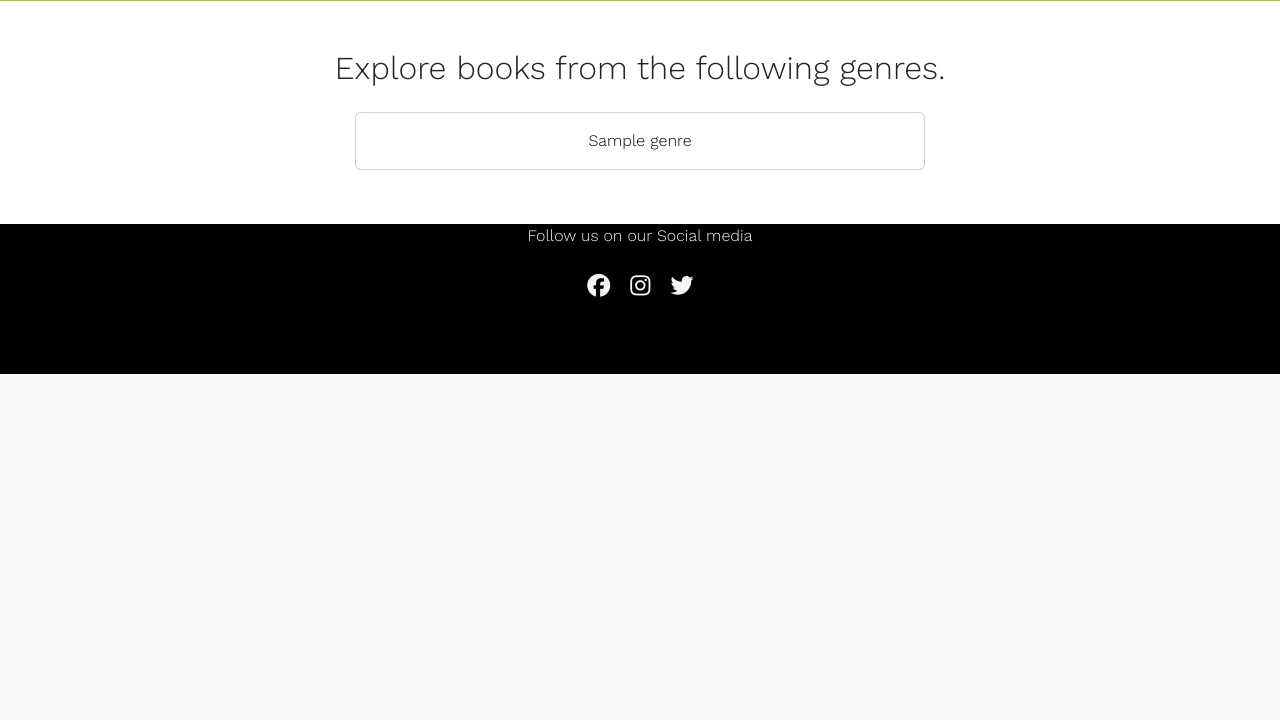
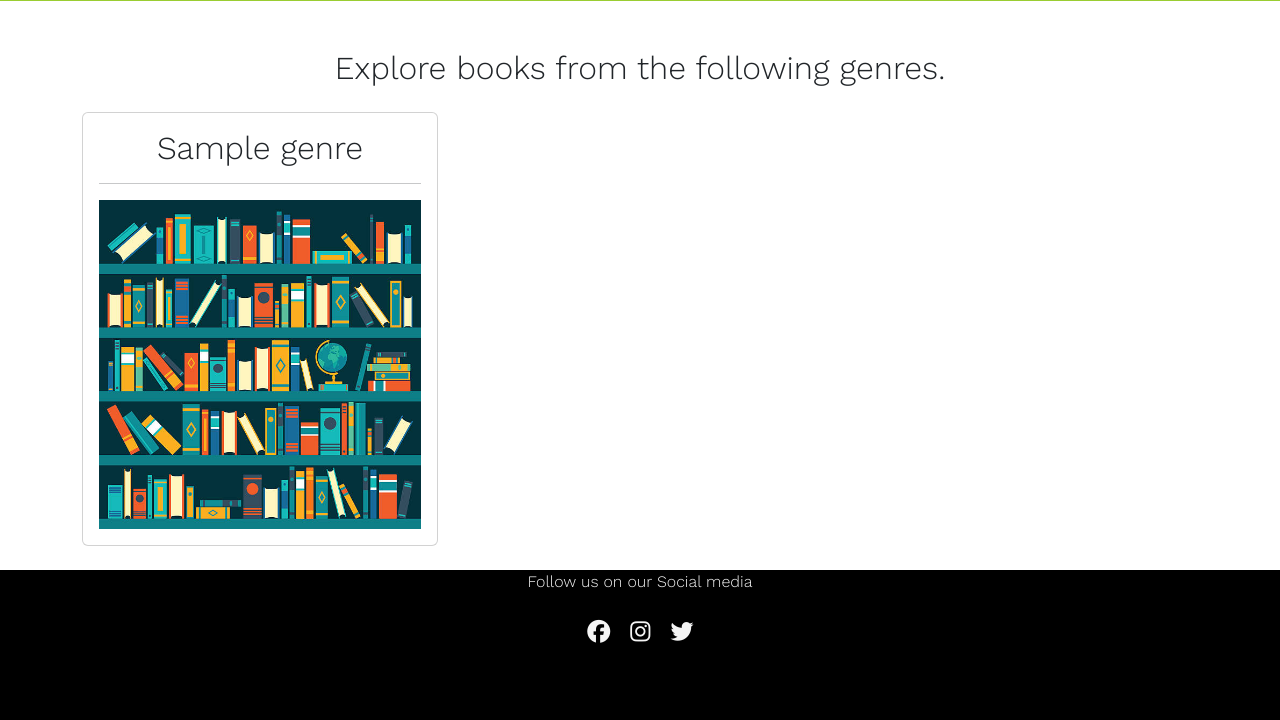
Before and after one commit to ARcKP98/open-book-reviews, a Django app: page / in a window 1280 px wide. Shown: the part 426-1146 px from the top of the page. Before the commit the page ends 800 px from the top, so only its background shows below. Run offline with Django 3.2, Linux system fonts and the light colour scheme; tables that the repository leaves empty hold one stand-in row (values such as "Sample post"); some libraries are stand-ins or nearby versions.

Commit message:
Change the genre menu based on feedback.

```diff
--- a/templates/index.html
+++ b/templates/index.html
@@ -15,24 +15,29 @@
         <img src="{% static 'images/hero_image.jpeg' %}" class="img-fluid" alt="A Bookshelf full of books.">
       </div>
     </div>
+  </div>
 </section>
 
-<section id="genre-list">
+<section class="genre-list">
   <div class="container text-center">
     <div class="row">
       <div class="col-lg-12">
         <h2 class="text-center mt-5">Explore books from the following genres.</h2>
       </div>
-  <div class="col-6 mx-auto mt-3">
+      <div class="col-12 mt-3 left">
         <div class="row">
           {% for genre in genre_list %}
-      <div class="card mx-auto ml-3 mr-5 mb-3 w100">
-        <a href="{% url 'books' genre=genre.slug %}">
+          <div class="col-xl-4">
+            <div class="card mb-4">
               <div class="card-body">
-          <p class="card-text text-sm">{{ genre.name }}</p>
+                <h2 class="card-title">{{ genre.name }}</h2>
+                <hr />
+                <div class="image-container">
+                  <img class="img-fluid" src="{% static 'images/genre_image.jpeg' %}">
                 </div>
               </div>
-    </a>
+            </div>
+          </div>
           {% if forloop.counter|divisibleby:3 %}
         </div>
         <div class="row">
@@ -46,10 +51,10 @@
     <nav aria-label="Page navigation">
       <ul class="pagination justify-content-center">
         {% if page_obj.has_previous %}
-    <li><a href="?page={{ page_obj.previous_page_number }}" class="mt-5 page-link">&#8592; Prev </a></li>
+        <li><a href="?page={{ page_obj.previous_page_number }}" class=" page-link">&#8592; Prev </a></li>
         {% endif %}
         {% if page_obj.has_next %}
-    <li><a href="?page={{ page_obj.next_page_number }}" class="mt-5 page-link"> Next &#8594;</a></li>
+        <li><a href="?page={{ page_obj.next_page_number }}" class=" page-link"> Next &#8594;</a></li>
 
         {% endif %}
       </ul>
```
Also changed, not shown: static/images/genre_image.jpeg (added). Lines whose indentation alone changed are shown as unchanged.
